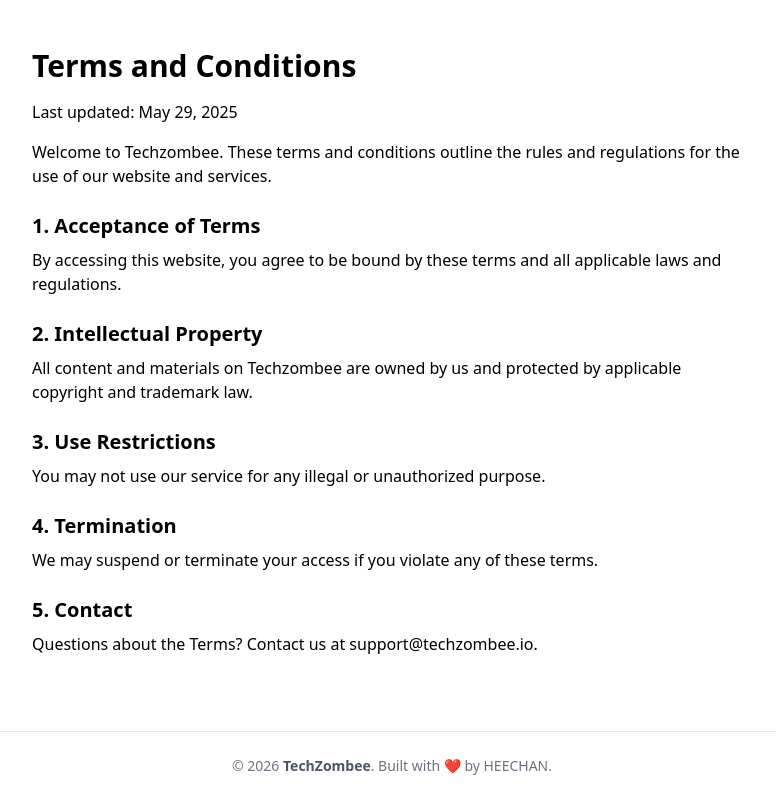
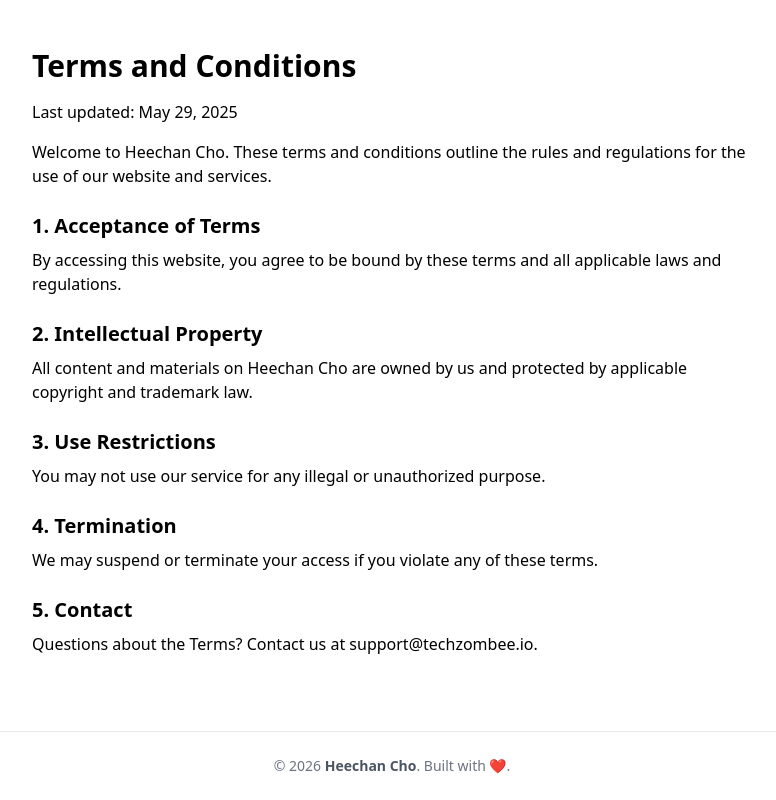
Before and after one commit to techzombee/techzombee-portfolio, a Next.js app: page /terms-of-service in a window 1280 px wide. Shown: the whole page, without its empty margins (248-1024 px from the left). Built offline with nearby package versions, Linux system fonts and the light colour scheme.

Commit message:
feat: rebrand from Techzombee to Heechan Cho and migrate domain to heechancho.com
Co-Authored-By: Claude Sonnet 4.6 <noreply@anthropic.com>

```diff
--- a/components/content/Footer.tsx
+++ b/components/content/Footer.tsx
@@ -1,7 +1,7 @@
 export default function Footer() {
   return (
     <footer className="border-t py-6 text-center text-sm text-gray-500">
-      © {new Date().getFullYear()} <strong className="text-gray-600">TechZombee</strong>. Built with ❤️ by HEECHAN.
+      © {new Date().getFullYear()} <strong className="text-gray-600">Heechan Cho</strong>. Built with ❤️.
     </footer>
   );
 }
--- a/components/content/Header.tsx
+++ b/components/content/Header.tsx
@@ -4,7 +4,7 @@ export default function Header() {
   return (
     <header className="flex items-center justify-between px-6 py-4 border-b">
       <div className="text-xl font-bold">
-        <Link href="/">techzombee</Link>
+        <Link href="/">Heechan Cho</Link>
       </div>
     </header>
   )
--- a/pages/privacy-policy.tsx
+++ b/pages/privacy-policy.tsx
@@ -4,15 +4,15 @@ export default function PrivacyPolicy() {
   return (
     <>
       <Head>
-        <title>Privacy Policy - Techzombee</title>
-        <meta name="description" content="Understand how Techzombee collects, uses, and protects your personal information." />
+        <title>Privacy Policy - Heechan Cho</title>
+        <meta name="description" content="Understand how Heechan Cho collects, uses, and protects your personal information." />
       </Head>
       <div className="p-6 max-w-3xl mx-auto">
         <h1 className="text-3xl font-bold mb-4">Privacy Policy</h1>
         <p className="mb-4">Last updated: May 29, 2025</p>
 
         <p className="mb-4">
-          Techzombee respects your privacy and is committed to protecting your personal data. This policy explains how we collect, use, and protect your data.
+          Heechan Cho respects your privacy and is committed to protecting your personal data. This policy explains how we collect, use, and protect your data.
         </p>
 
         <h2 className="text-xl font-semibold mt-6 mb-2">1. Information We Collect</h2>
--- a/pages/refund-policy.tsx
+++ b/pages/refund-policy.tsx
@@ -4,15 +4,15 @@ export default function RefundPolicy() {
   return (
     <>
       <Head>
-        <title>Refund Policy - Techzombee</title>
-        <meta name="description" content="Read Techzombee's refund policy regarding digital product purchases." />
+        <title>Refund Policy - Heechan Cho</title>
+        <meta name="description" content="Read Heechan Cho's refund policy regarding digital product purchases." />
       </Head>
       <div className="p-6 max-w-3xl mx-auto">
         <h1 className="text-3xl font-bold mb-4">Refund Policy</h1>
         <p className="mb-4">Last updated: May 29, 2025</p>
 
         <p className="mb-4">
-          All sales of digital products on Techzombee are final. We do not offer refunds once access has been granted or a product has been downloaded.
+          All sales of digital products on Heechan Cho are final. We do not offer refunds once access has been granted or a product has been downloaded.
         </p>
 
         <p className="mb-4">
--- a/pages/terms-of-service.tsx
+++ b/pages/terms-of-service.tsx
@@ -4,15 +4,15 @@ export default function TermsAndConditions() {
   return (
     <>
       <Head>
-        <title>Terms and Conditions - Techzombee</title>
-        <meta name="description" content="Review the terms and conditions for using Techzombee services." />
+        <title>Terms and Conditions - Heechan Cho</title>
+        <meta name="description" content="Review the terms and conditions for using Heechan Cho services." />
       </Head>
       <div className="p-6 max-w-3xl mx-auto">
         <h1 className="text-3xl font-bold mb-4">Terms and Conditions</h1>
         <p className="mb-4">Last updated: May 29, 2025</p>
 
         <p className="mb-4">
-          Welcome to Techzombee. These terms and conditions outline the rules and regulations for the use of our website and services.
+          Welcome to Heechan Cho. These terms and conditions outline the rules and regulations for the use of our website and services.
         </p>
 
         <h2 className="text-xl font-semibold mt-6 mb-2">1. Acceptance of Terms</h2>
@@ -22,7 +22,7 @@ export default function TermsAndConditions() {
 
         <h2 className="text-xl font-semibold mt-6 mb-2">2. Intellectual Property</h2>
         <p className="mb-4">
-          All content and materials on Techzombee are owned by us and protected by applicable copyright and trademark law.
+          All content and materials on Heechan Cho are owned by us and protected by applicable copyright and trademark law.
         </p>
 
         <h2 className="text-xl font-semibold mt-6 mb-2">3. Use Restrictions</h2>
```
Also changed, not shown: public/robots.txt, 2 other files (tests, documents, lock files or other folders).
